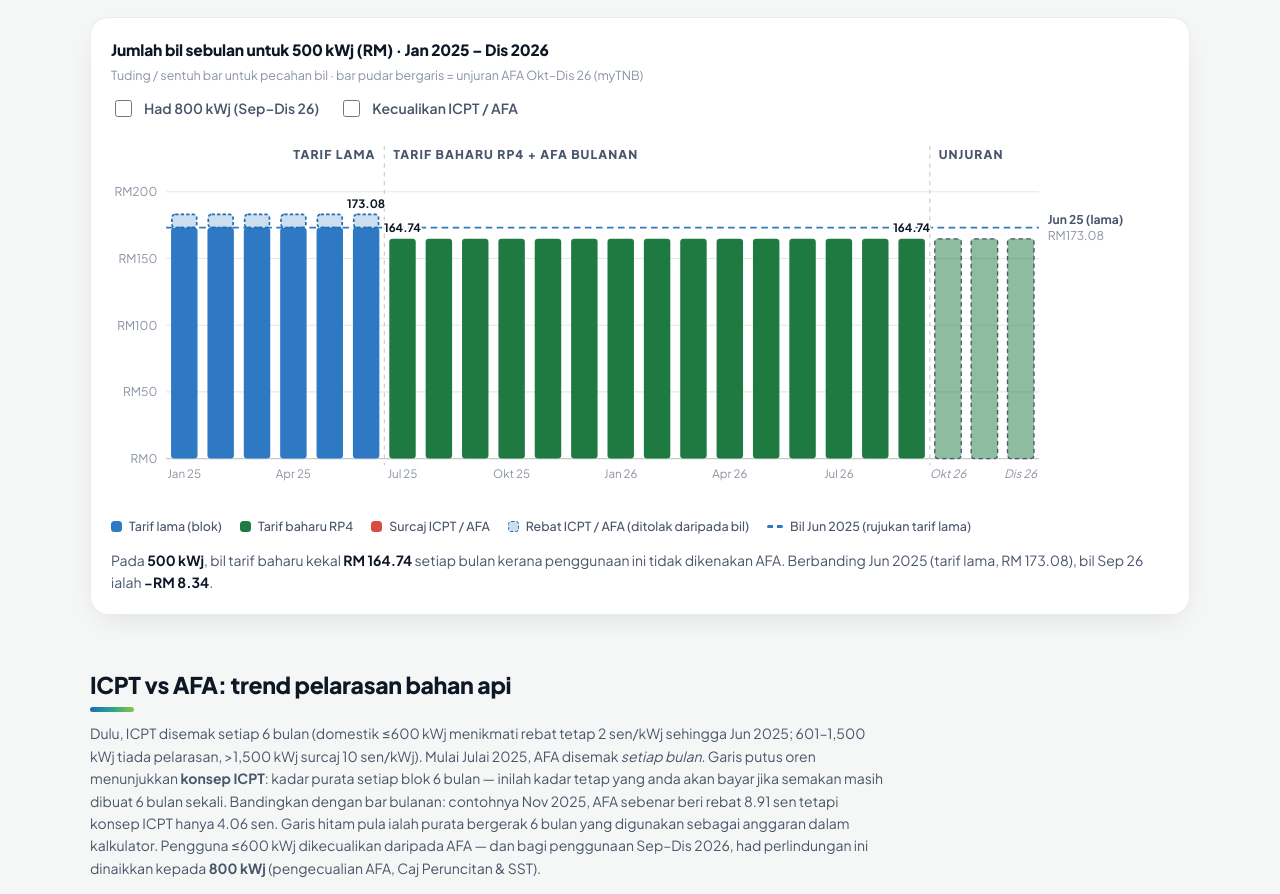
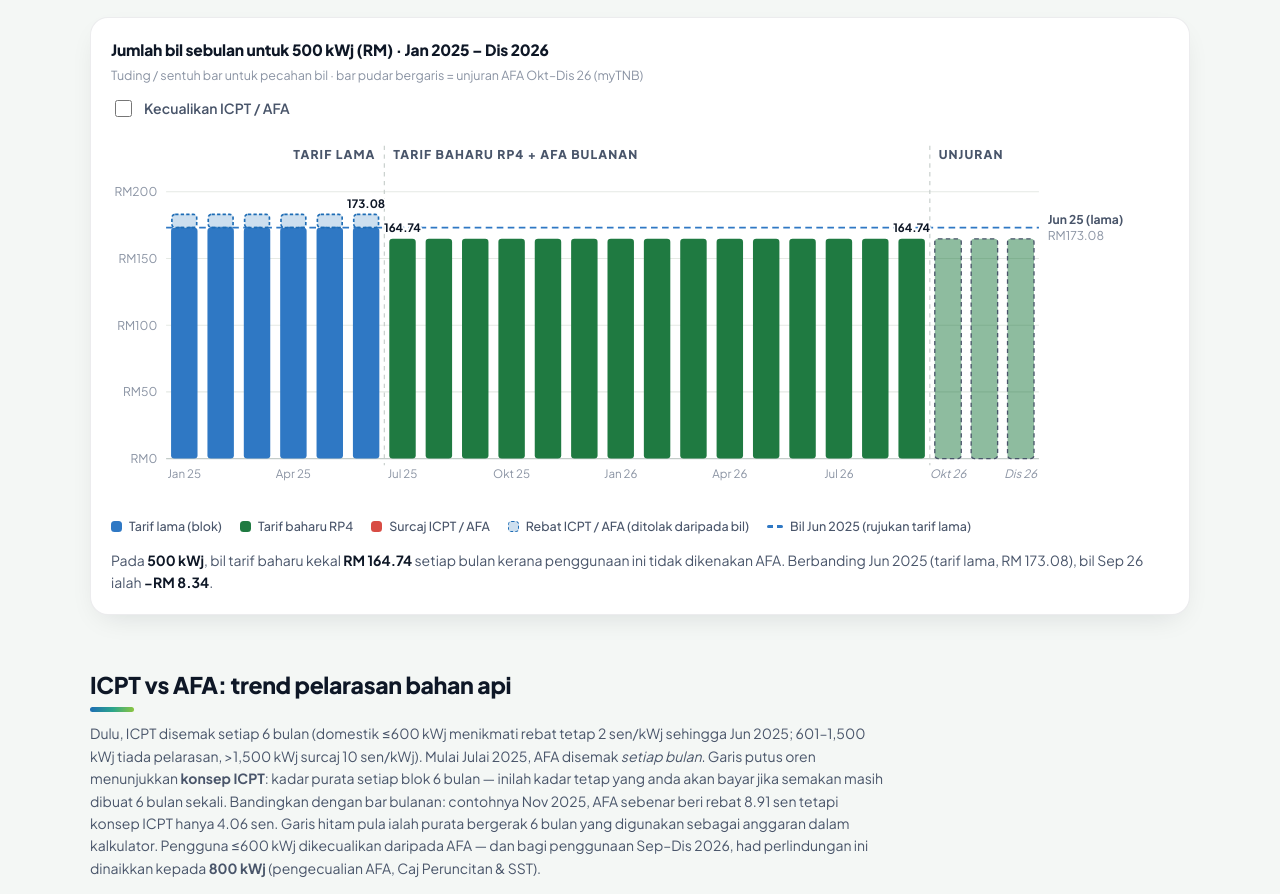
Before and after one commit to adzimaziz/bilanalisis, a website: page index.html in a window 1280 px wide. Shown: the part 2926-3820 px from the top of the page. Drawn offline with Linux system fonts and the light colour scheme.

Commit message:
Buang togol pendua 'Had 800 kWj' daripada carta bil bulanan
Carta masih ikut togol perlindungan utama di panel kawalan.

Co-Authored-By: Claude Opus 5.5 <noreply@anthropic.com>

```diff
--- a/index.html
+++ b/index.html
@@ -441,7 +441,6 @@ footer{margin-top:52px; padding-top:18px; border-top:1px solid var(--grid); font
     <h3>Jumlah bil sebulan untuk <span id="mbKwh">500</span> kWj (RM) &middot; Jan 2025 &ndash; Dis 2026</h3>
     <p class="chart-note">Tuding / sentuh bar untuk pecahan bil &middot; bar pudar bergaris = unjuran AFA Okt&ndash;Dis 26 (myTNB)</p>
     <div class="tglbar">
-      <span class="toggle" id="protWrap3"><input id="protTgl3" type="checkbox"> Had 800 kWj (Sep&ndash;Dis 26)</span>
       <span class="toggle"><input id="fuelTgl3" type="checkbox"> Kecualikan ICPT / AFA</span>
     </div>
     <div class="scroller"><svg id="monthChart" viewBox="0 0 960 340" style="min-width:720px" role="img" aria-label="Carta bar: jumlah bil bulanan untuk penggunaan yang sama, Jan 2025 hingga Dis 2026"></svg></div>
@@ -1279,10 +1278,6 @@ $("#fuelTgl3").addEventListener("change",e=>{
   $("#fuelTgl").checked=e.target.checked;
   update();
 });
-$("#protTgl3").addEventListener("change",e=>{
-  $("#protTgl").checked=e.target.checked;
-  update();
-});
 $("#protTgl2").addEventListener("change",e=>{
   $("#protTgl").checked=e.target.checked;
   update();
@@ -1359,12 +1354,6 @@ function update(){
   drawMonthly(u, withTax, protTgl.checked, noFuel);
   $("#mbKwh").textContent=u; $("#mbKwh2").textContent=u;
   $("#fuelTgl3").checked=noFuel;
-  {
-    const t3=$("#protTgl3"), w3=$("#protWrap3");
-    t3.checked=protTgl.checked; t3.disabled=u>800;
-    w3.style.opacity=u>800?"0.45":"";
-    w3.title=u>800?"Penggunaan melebihi 800 kWj — perlindungan tidak terpakai":"Pengecualian AFA, Caj Peruncitan & SST untuk ≤800 kWj, bulan Sep–Dis 2026";
-  }
   $("#curveAfaLbl").textContent = noFuel ? "AFA dikecualikan" : "AFA: "+$("#afaSel").selectedOptions[0].textContent;
   $("#fuelTgl2").checked=noFuel;
   const protTgl2=$("#protTgl2"), protWrap2=$("#protWrap2");
```
